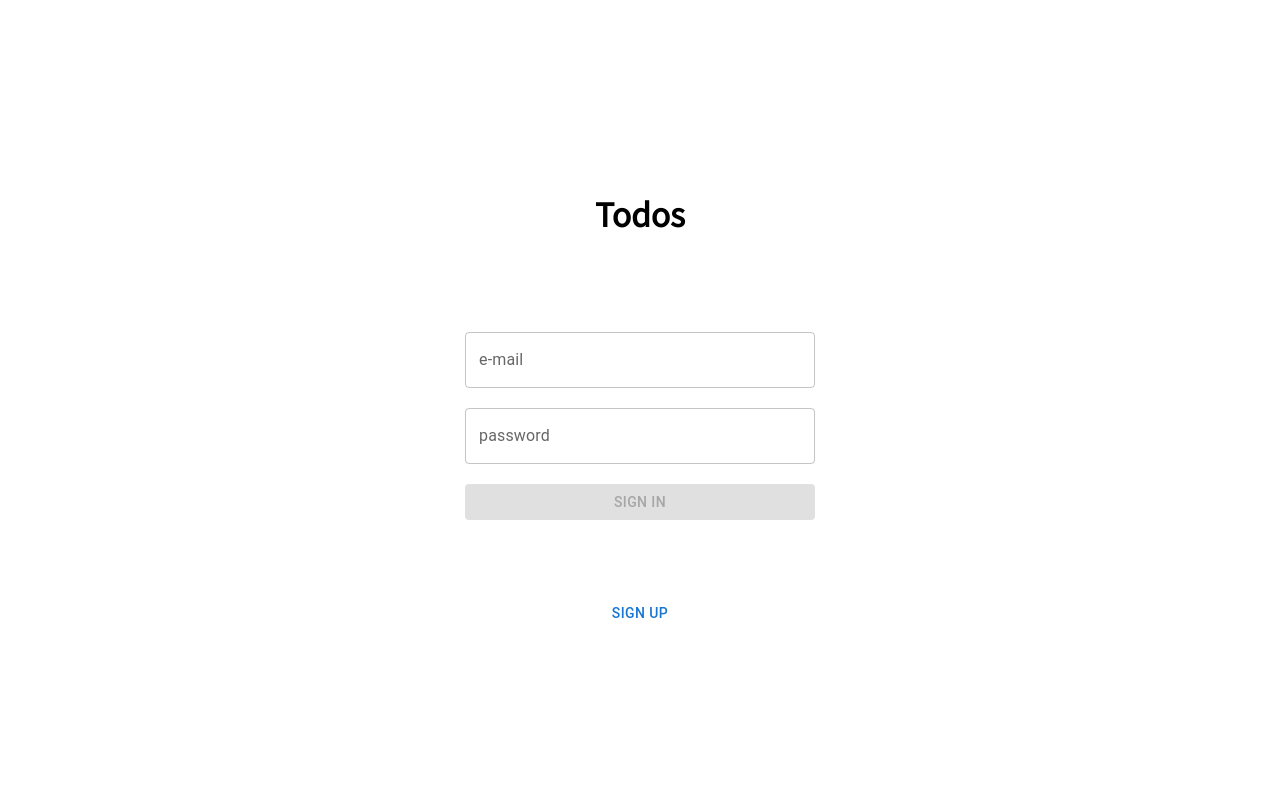
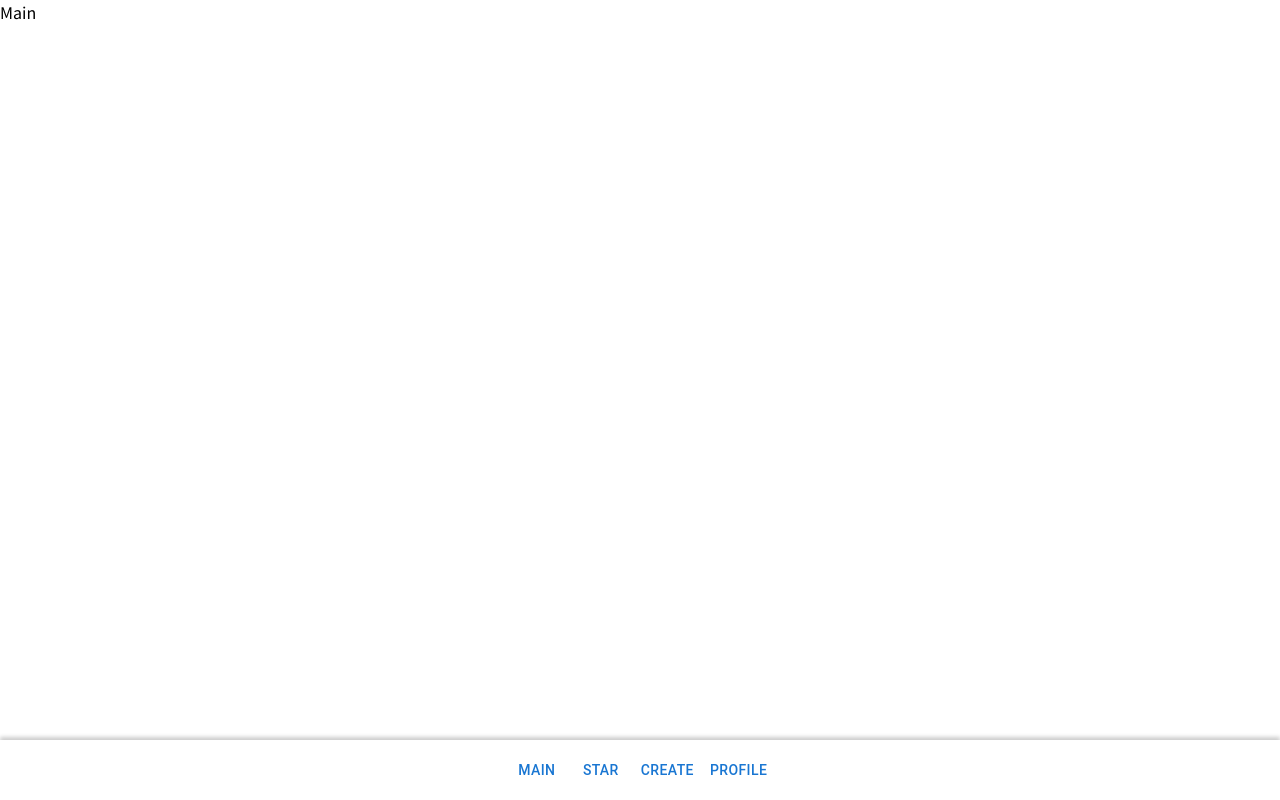
Before and after one commit to rkskekzzz/404_Found_Client, a React (Create React App) app in the folder client/: page / in a window 1280 px wide. Before the commit this address led to /auth. Built offline with nearby package versions, Linux system fonts and the light colour scheme; no server answers.

Commit message:
🎨 Footer 추가

```diff
--- a/client/src/App.tsx
+++ b/client/src/App.tsx
@@ -1,6 +1,6 @@
 import React from 'react';
 import { BrowserRouter, Routes, Route, Navigate, Outlet } from 'react-router-dom';
-import { Sign, Star, Main, Profile, Create } from 'src/pages';
+import { Sign, Star, Main, Profile, Create, NotFound } from 'src/pages';
 
 import './App.css';
 
@@ -13,7 +13,8 @@ const AuthCheckRoute = () => {
 
 const ProtectedRoute = () => {
   if (!window.localStorage.getItem('todoAuthToken')) {
-    return <Navigate to="/auth" replace />;
+    return <Outlet />;
+    // return <Navigate to="/auth" replace />;
   }
   return <Outlet />;
 };
@@ -31,6 +32,7 @@ const App = () => {
           <Route path="/profile" element={<Profile />} />
           <Route path="/create" element={<Create />} />
         </Route>
+        <Route path="/*" element={<NotFound />} />
       </Routes>
     </BrowserRouter>
   );
--- a/client/src/components/Container/Container.tsx
+++ b/client/src/components/Container/Container.tsx
@@ -1,5 +1,4 @@
 import React from 'react';
-import { Box } from '@mui/material';
 import styled from '@emotion/styled';
 
 const Paper = styled.div`
@@ -20,13 +19,7 @@ interface ContainerProps {
 }
 
 const Container = ({ children }: ContainerProps) => {
-  return (
-    <Paper>
-      <Box width={500} height="100vh" alignItems="center" justifyContent="center">
-        {children}
-      </Box>
-    </Paper>
-  );
+  return <Paper>{children}</Paper>;
 };
 
 export default Container;
--- /dev/null
+++ b/client/src/components/Footer/Footer.style.ts
@@ -0,0 +1,13 @@
+import styled from '@emotion/styled';
+
+const FooterContainer = styled.div`
+  display: flex;
+  height: 60px;
+  width: 100%;
+  box-shadow: 0px -3px 4px 0px rgba(0, 0, 0, 0.2);
+  position: fixed;
+  bottom: 0%;
+  justify-content: center;
+`;
+
+export default FooterContainer;
--- a/client/src/components/Footer/Footer.tsx
+++ b/client/src/components/Footer/Footer.tsx
@@ -1,7 +1,24 @@
+import { Button } from '@mui/material';
 import React from 'react';
+import { useNavigate } from 'react-router-dom';
+import FooterContainer from './Footer.style';
 
 const Footer = () => {
-  return <div>Footer</div>;
+  const navigate = useNavigate();
+
+  const handleMainClick = () => navigate('/');
+  const handleStarClick = () => navigate('/Star');
+  const handleProfileClick = () => navigate('/Profile');
+  const handleCreateClick = () => navigate('/Create');
+
+  return (
+    <FooterContainer>
+      <Button onClick={handleMainClick}>Main</Button>
+      <Button onClick={handleStarClick}>Star</Button>
+      <Button onClick={handleCreateClick}>Create</Button>
+      <Button onClick={handleProfileClick}>Profile</Button>
+    </FooterContainer>
+  );
 };
 
 export default Footer;
--- a/client/src/pages/Create/Create.tsx
+++ b/client/src/pages/Create/Create.tsx
@@ -1,7 +1,13 @@
 import React from 'react';
+import { Footer } from 'src/components';
 
 const Create = () => {
-  return <div>Create</div>;
+  return (
+    <>
+      <div>Create</div>
+      <Footer />
+    </>
+  );
 };
 
 export default Create;
--- a/client/src/pages/Main/Main.tsx
+++ b/client/src/pages/Main/Main.tsx
@@ -1,7 +1,13 @@
 import React from 'react';
+import { Footer } from 'src/components';
 
 const Main = () => {
-  return <div>Main</div>;
+  return (
+    <>
+      <div>Main</div>
+      <Footer />
+    </>
+  );
 };
 
 export default Main;
--- /dev/null
+++ b/client/src/pages/NotFound/NotFound.tsx
@@ -0,0 +1,7 @@
+import React from 'react';
+
+const NotFound = () => {
+  return <div>NotFound</div>;
+};
+
+export default NotFound;
--- /dev/null
+++ b/client/src/pages/NotFound/index.ts
@@ -0,0 +1,3 @@
+import NotFound from './NotFound';
+
+export default NotFound;
--- a/client/src/pages/Profile/Profile.tsx
+++ b/client/src/pages/Profile/Profile.tsx
@@ -1,7 +1,13 @@
 import React from 'react';
+import { Footer } from 'src/components';
 
 const Profile = () => {
-  return <div>Profile</div>;
+  return (
+    <>
+      <div>Profile</div>
+      <Footer />
+    </>
+  );
 };
 
 export default Profile;
--- a/client/src/pages/Star/Star.tsx
+++ b/client/src/pages/Star/Star.tsx
@@ -1,7 +1,13 @@
 import React from 'react';
+import { Footer } from 'src/components';
 
 const Star = () => {
-  return <div>Star</div>;
+  return (
+    <>
+      <div>Star</div>
+      <Footer />
+    </>
+  );
 };
 
 export default Star;
--- a/client/src/pages/index.ts
+++ b/client/src/pages/index.ts
@@ -3,5 +3,6 @@ import Star from './Star';
 import Main from './Main';
 import Profile from './Profile';
 import Create from './Create';
+import NotFound from './NotFound';
 
-export { Sign, Star, Main, Profile, Create };
+export { Sign, Star, Main, Profile, Create, NotFound };
```
